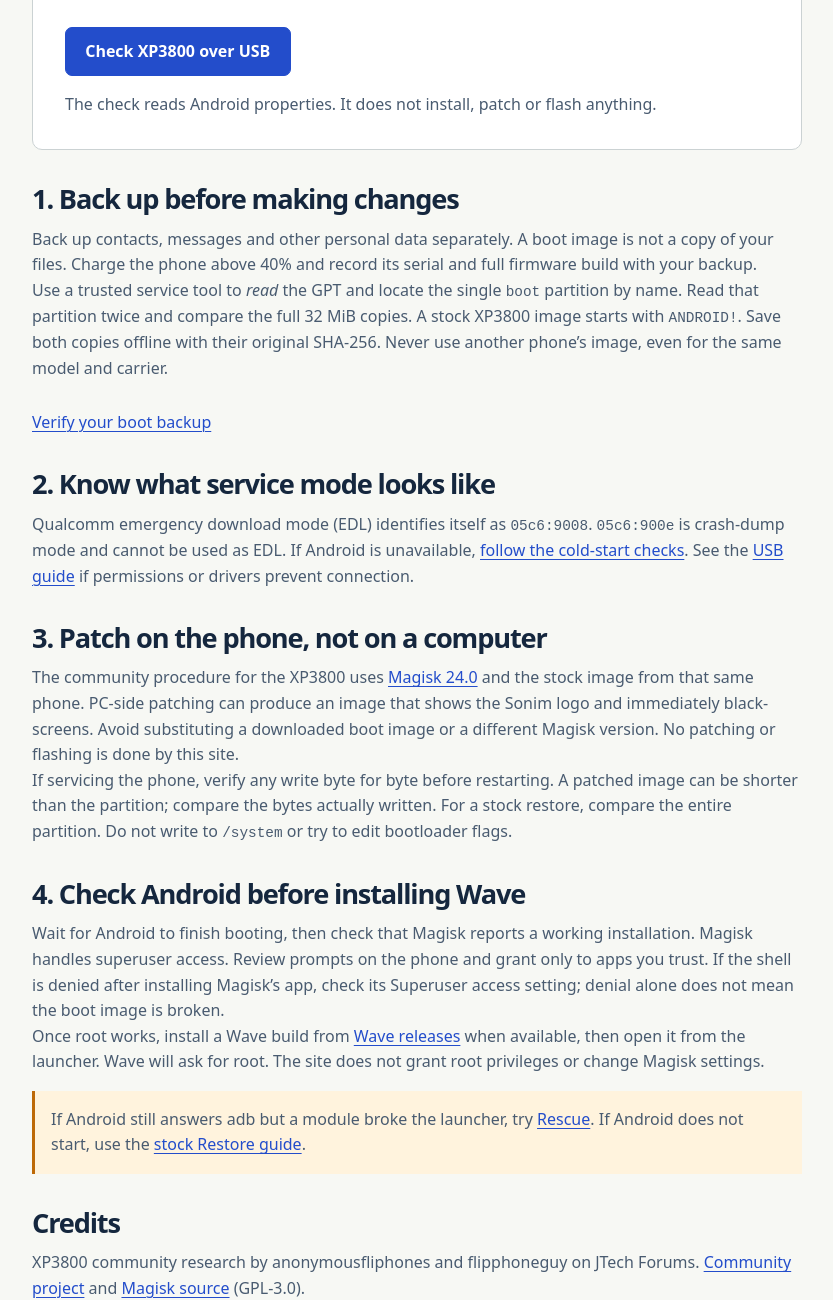
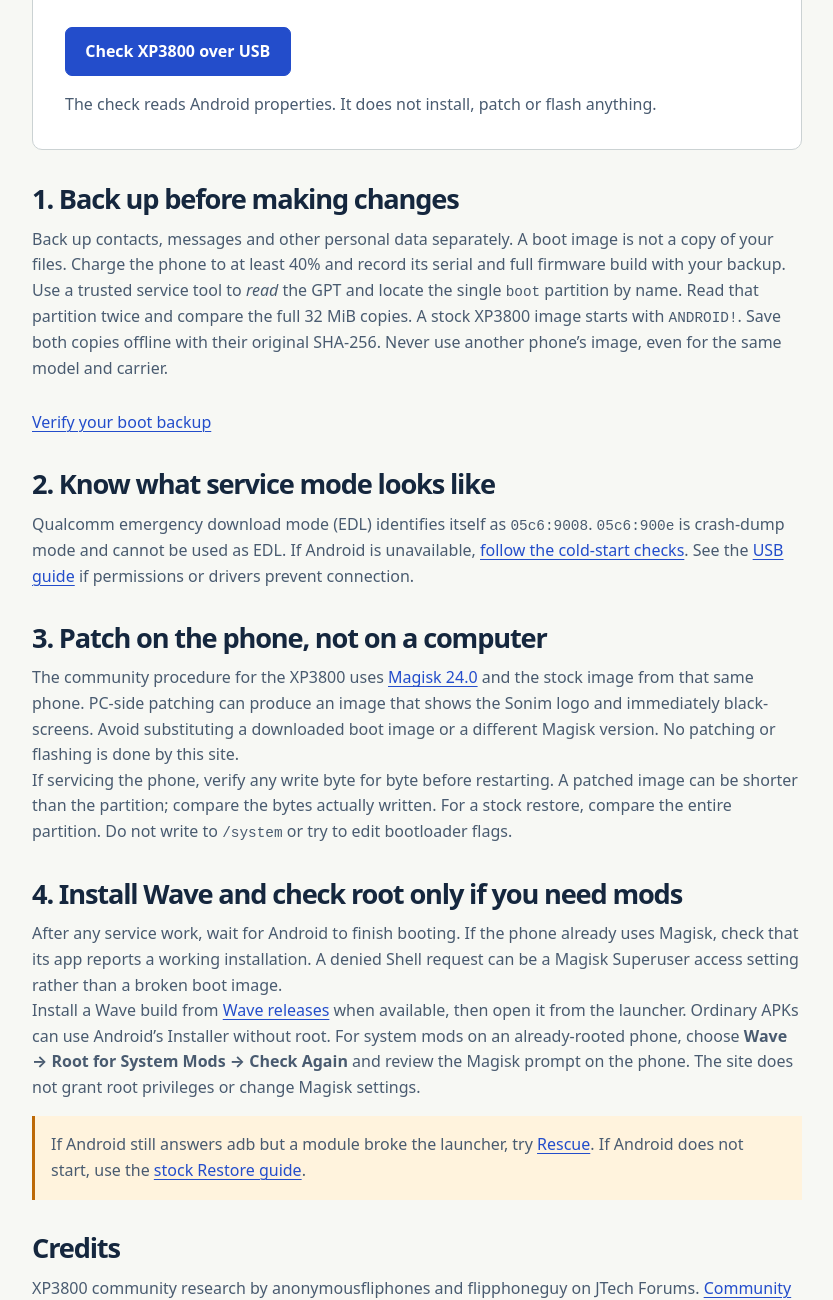
Before and after one commit to thooton/wave, a plain HTML site: page site/jailbreak/index.html in a window 1280 px wide. Shown: the part 748-2048 px from the top of the page, without its empty margins (223-1056 px from the left). Drawn offline with Linux system fonts and the light colour scheme.

Commit message:
Align the device guide with opt-in Wave root

```diff
--- a/site/jailbreak/index.html
+++ b/site/jailbreak/index.html
@@ -18,7 +18,7 @@
 <noscript><p>JavaScript is required for the USB check. Read the model, Android version and build directly in Settings instead.</p></noscript>
 </section>
 <h2>1. Back up before making changes</h2>
-<p>Back up contacts, messages and other personal data separately. A boot image is not a copy of your files. Charge the phone above 40% and record its serial and full firmware build with your backup.</p>
+<p>Back up contacts, messages and other personal data separately. A boot image is not a copy of your files. Charge the phone to at least 40% and record its serial and full firmware build with your backup.</p>
 <p>Use a trusted service tool to <em>read</em> the GPT and locate the single <code>boot</code> partition by name. Read that partition twice and compare the full 32 MiB copies. A stock XP3800 image starts with <code>ANDROID!</code>. Save both copies offline with their original SHA-256. Never use another phone’s image, even for the same model and carrier.</p>
 <p class="actions"><a href="../restore/#verify">Verify your boot backup</a></p>
 <h2>2. Know what service mode looks like</h2>
@@ -26,9 +26,9 @@
 <h2>3. Patch on the phone, not on a computer</h2>
 <p>The community procedure for the XP3800 uses <a href="https://github.com/topjohnwu/Magisk/tree/v24.0">Magisk 24.0</a> and the stock image from that same phone. PC-side patching can produce an image that shows the Sonim logo and immediately black-screens. Avoid substituting a downloaded boot image or a different Magisk version. No patching or flashing is done by this site.</p>
 <p>If servicing the phone, verify any write byte for byte before restarting. A patched image can be shorter than the partition; compare the bytes actually written. For a stock restore, compare the entire partition. Do not write to <code>/system</code> or try to edit bootloader flags.</p>
-<h2>4. Check Android before installing Wave</h2>
-<p>Wait for Android to finish booting, then check that Magisk reports a working installation. Magisk handles superuser access. Review prompts on the phone and grant only to apps you trust. If the shell is denied after installing Magisk’s app, check its Superuser access setting; denial alone does not mean the boot image is broken.</p>
-<p>Once root works, install a Wave build from <a href="https://github.com/thooton/wave/releases">Wave releases</a> when available, then open it from the launcher. Wave will ask for root. The site does not grant root privileges or change Magisk settings.</p>
+<h2>4. Install Wave and check root only if you need mods</h2>
+<p>After any service work, wait for Android to finish booting. If the phone already uses Magisk, check that its app reports a working installation. A denied Shell request can be a Magisk Superuser access setting rather than a broken boot image.</p>
+<p>Install a Wave build from <a href="https://github.com/thooton/wave/releases">Wave releases</a> when available, then open it from the launcher. Ordinary APKs can use Android’s Installer without root. For system mods on an already-rooted phone, choose <strong>Wave → Root for System Mods → Check Again</strong> and review the Magisk prompt on the phone. The site does not grant root privileges or change Magisk settings.</p>
 <p class="notice">If Android still answers adb but a module broke the launcher, try <a href="../rescue/">Rescue</a>. If Android does not start, use the <a href="../restore/">stock Restore guide</a>.</p>
 <h2>Credits</h2><p>XP3800 community research by anonymousfliphones and flipphoneguy on JTech Forums. <a href="https://github.com/flipphoneguy/root-sonim-xp3800">Community project</a> and <a href="https://github.com/topjohnwu/Magisk/tree/v24.0">Magisk source</a> (GPL-3.0).</p>
 </main><footer><div class="wrap foot"><span>Wave for the Sonim XP3800</span><a href="https://github.com/thooton/wave/issues">Report a problem ↗</a></div></footer></body></html>
```
